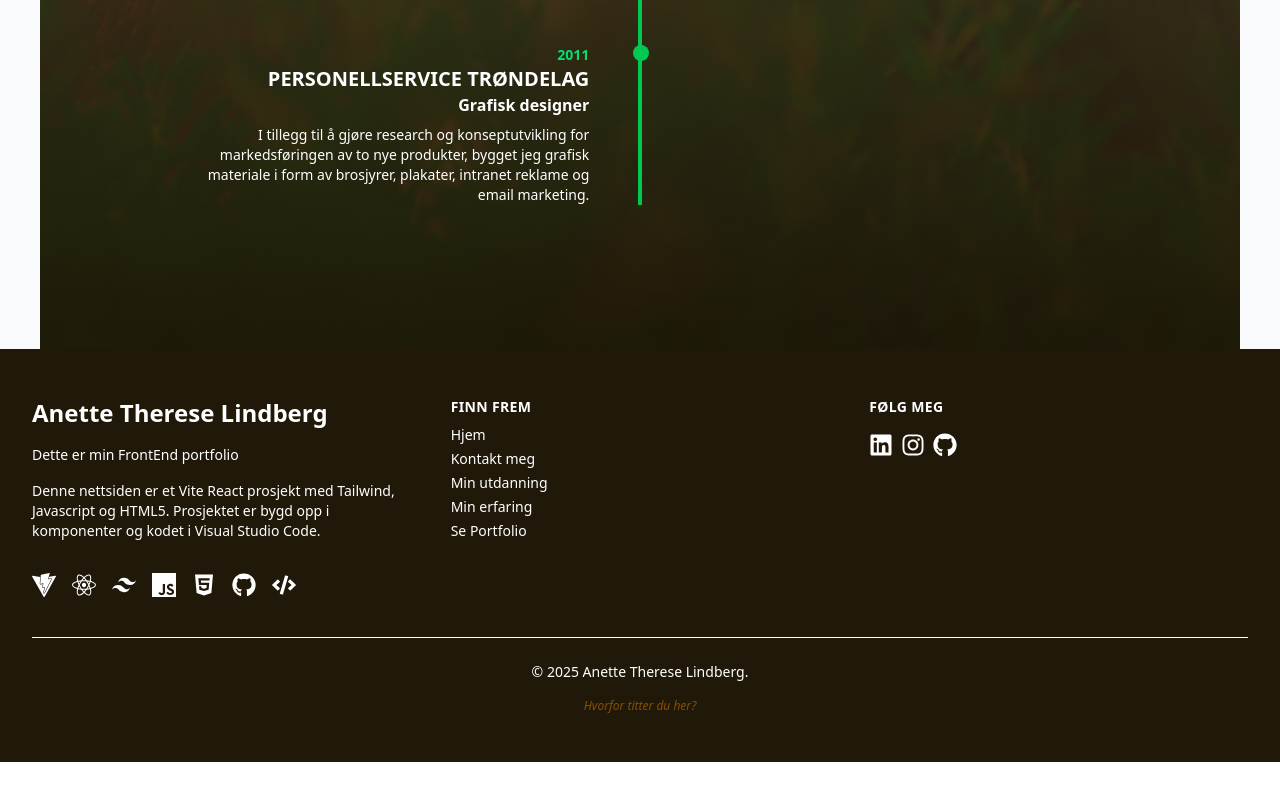
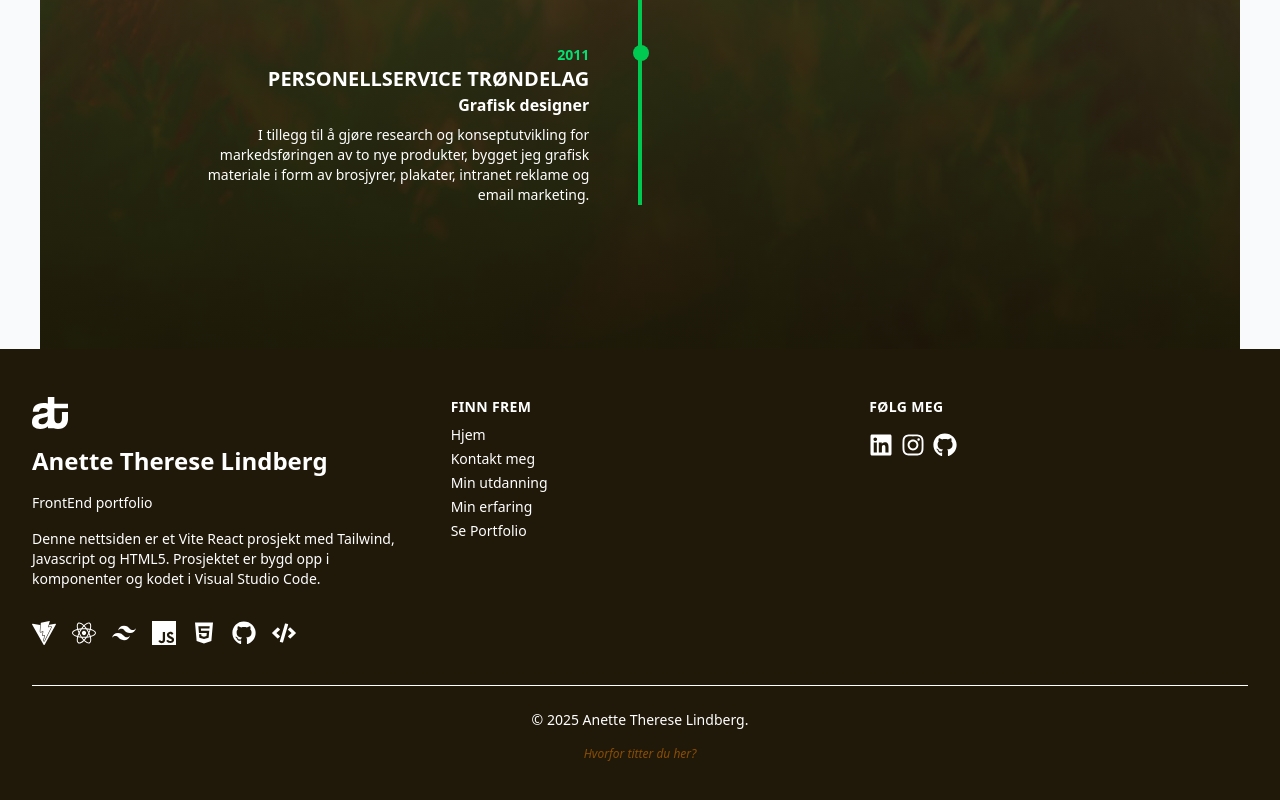
Before and after one commit to elanetto/Portfolio-2, a React (Vite) app: page / in a window 1280 px wide. Shown: the part 4565-5365 px from the top of the page. Before the commit the page ends 5327 px from the top, so only its background shows below. Built offline with nearby package versions, Linux system fonts and the light colour scheme.

Commit message:
Added white logo to footer, and used Link to send user to contact form instead of href

```diff
--- a/src/Layout/Footer/index.jsx
+++ b/src/Layout/Footer/index.jsx
@@ -3,6 +3,7 @@ import SocialIcons from "./../../components/Icons/SocialIcons";
 import { useNavigate, useLocation, Link } from "react-router-dom";
 import { scrollToHash } from "./../../utils/scrollToHash";
 import { useScrollTarget } from "../../context/useScrollTarget";
+import whiteLogo from "./../../assets/logo/at-logo-white.svg";
 
 export function Footer() {
   const navigate = useNavigate();
@@ -13,8 +14,8 @@ export function Footer() {
     if (location.pathname === "/" || location.pathname === "/home") {
       scrollToHash(id);
     } else {
-      setScrollTarget(id); // Save the intended scroll target
-      navigate("/home", { replace: false }); // Then navigate
+      setScrollTarget(id);
+      navigate("/home", { replace: false });
     }
   }
 
@@ -27,11 +28,17 @@ export function Footer() {
       <div className="max-w-7xl mx-auto grid grid-cols-1 sm:grid-cols-3 gap-10">
         {/* Logo & Description */}
         <div className="space-y-4">
+          <img
+            src={whiteLogo}
+            className="h-8"
+            alt="Anette Therese: white logo"
+          />
           <h2 className="text-2xl font-bold">Anette Therese Lindberg</h2>
-          <p className="text-sm text-creamy/80">Dette er min FrontEnd portfolio</p>
+          <p className="text-sm text-creamy/80">FrontEnd portfolio</p>
           <p className="text-sm text-creamy/80">
-            Denne nettsiden er et Vite React prosjekt med Tailwind, Javascript og HTML5.
-            Prosjektet er bygd opp i komponenter og kodet i Visual Studio Code.
+            Denne nettsiden er et Vite React prosjekt med Tailwind, Javascript
+            og HTML5. Prosjektet er bygd opp i komponenter og kodet i Visual
+            Studio Code.
           </p>
           <p className="flex gap-4 text-2xl pt-4">
             <TechIcons.vite />
@@ -46,7 +53,9 @@ export function Footer() {
 
         {/* Navigation */}
         <div className="space-y-2 text-sm">
-          <h3 className="font-semibold text-creamy uppercase tracking-wide">Finn frem</h3>
+          <h3 className="font-semibold text-creamy uppercase tracking-wide">
+            Finn frem
+          </h3>
           <ul className="space-y-1">
             <li>
               <Link to="/home" className="hover:underline hover:text-sunny">
@@ -54,9 +63,9 @@ export function Footer() {
               </Link>
             </li>
             <li>
-              <a href="/contact" className="hover:underline hover:text-sunny">
+              <Link to="/contact" className="hover:underline hover:text-sunny">
                 Kontakt meg
-              </a>
+              </Link>
             </li>
             <li>
               <button
@@ -125,7 +134,9 @@ export function Footer() {
       {/* Bottom bar */}
       <div className="mt-10 pt-6 border-t border-creamy/20 text-sm text-center text-creamy/60">
         <p>© {new Date().getFullYear()} Anette Therese Lindberg.</p>
-        <p className="italic text-xs text-yellow-800 pt-4">Hvorfor titter du her?</p>
+        <p className="italic text-xs text-yellow-800 pt-4">
+          Hvorfor titter du her?
+        </p>
       </div>
     </footer>
   );
```
Also changed, not shown: src/assets/logo/at-logo-white.svg (added).
